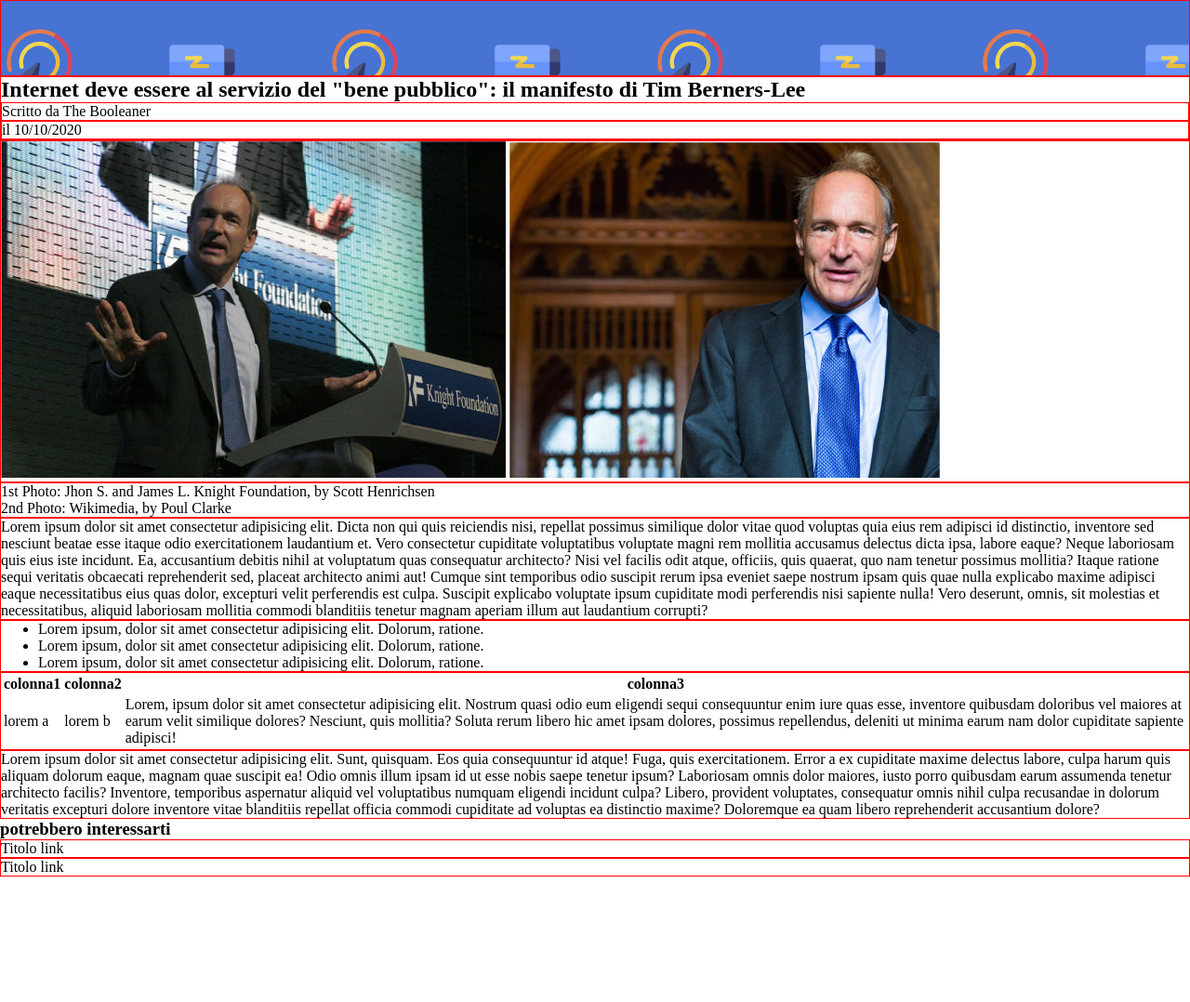
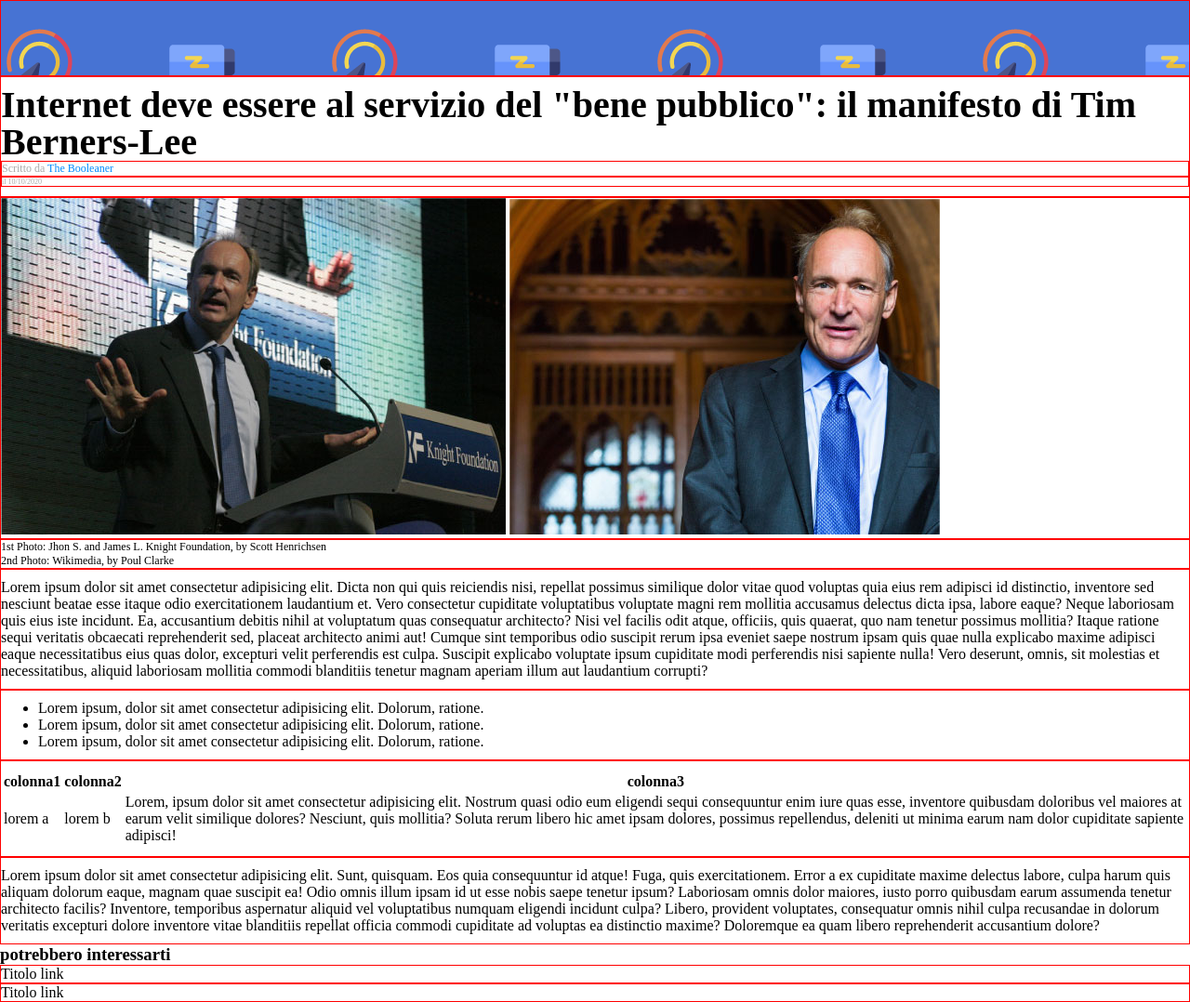
Before and after one commit to CarloDM/html-css-booleaner, a plain HTML site: page index.html in a window 1280 px wide. Shown: the whole page at 93% size. Before the commit the page ends 943 px from the top, so only its background shows below. Drawn offline with Linux system fonts and the light colour scheme.

Commit message:
[main] font size e padding

```diff
--- a/css/style.css
+++ b/css/style.css
@@ -15,3 +15,46 @@ div{
   background-image: url(../img/pattern.png);
 
 }
+
+
+/* main */
+
+/* articolo  */
+
+.titolo-articolo {
+  padding-top: 10px;
+  padding-bottom: 10px;
+}
+
+.titolo-articolo h1 {
+  font-size: 40px;
+  line-height: 100%;
+
+}
+
+.autore-articolo {
+  font-size: 12px;
+}
+
+.testo-grigio {
+  color: darkgray;
+}
+
+#blu {
+  color: rgb(0, 140, 255);
+}
+
+.data-articolo {
+  font-size: 8px;
+}
+
+.didascalia-immagini {
+  font-size: 12px;
+
+
+}
+
+.padding-paragrafi {
+  padding-top: 10px;
+  padding-bottom: 10px;
+}
--- a/index.html
+++ b/index.html
@@ -17,14 +17,14 @@
 
   <main>
 
-    <section>
+    <section class="articolo">
 
       <div class="titolo-articolo">
         <h1>Internet deve essere al servizio del "bene pubblico": il manifesto di Tim Berners-Lee</h1>
-        <div class="autore-articolo">
-          Scritto da <span>The Booleaner</span>
+        <div class="autore-articolo testo-grigio">
+          Scritto da <span id="blu">The Booleaner</span>
         </div>
-        <div class="data-articolo">
+        <div class="data-articolo testo-grigio">
           il 10/10/2020</div>
       </div>
 
@@ -33,16 +33,16 @@
         <img src="/img/tim-2.jpg" alt="">
       </div>
 
-      <div>
+      <div class="didascalia-immagini">
         1st Photo: Jhon S. and James L. Knight Foundation, by Scott Henrichsen <br>
         2nd Photo: Wikimedia, by Poul Clarke
       </div>
 
       <div>
-        <p class="">Lorem ipsum dolor sit amet consectetur adipisicing elit. Dicta non qui quis reiciendis nisi, repellat possimus similique dolor vitae quod voluptas quia eius rem adipisci id distinctio, inventore sed nesciunt beatae esse itaque odio exercitationem laudantium et. Vero consectetur cupiditate voluptatibus voluptate magni rem mollitia accusamus delectus dicta ipsa, labore eaque? Neque laboriosam quis eius iste incidunt. Ea, accusantium debitis nihil at voluptatum quas consequatur architecto? Nisi vel facilis odit atque, officiis, quis quaerat, quo nam tenetur possimus mollitia? Itaque ratione sequi veritatis obcaecati reprehenderit sed, placeat architecto animi aut! Cumque sint temporibus odio suscipit rerum ipsa eveniet saepe nostrum ipsam quis quae nulla explicabo maxime adipisci eaque necessitatibus eius quas dolor, excepturi velit perferendis est culpa. Suscipit explicabo voluptate ipsum cupiditate modi perferendis nisi sapiente nulla! Vero deserunt, omnis, sit molestias et necessitatibus, aliquid laboriosam mollitia commodi blanditiis tenetur magnam aperiam illum aut laudantium corrupti?</p>
+        <p class="padding-paragrafi">Lorem ipsum dolor sit amet consectetur adipisicing elit. Dicta non qui quis reiciendis nisi, repellat possimus similique dolor vitae quod voluptas quia eius rem adipisci id distinctio, inventore sed nesciunt beatae esse itaque odio exercitationem laudantium et. Vero consectetur cupiditate voluptatibus voluptate magni rem mollitia accusamus delectus dicta ipsa, labore eaque? Neque laboriosam quis eius iste incidunt. Ea, accusantium debitis nihil at voluptatum quas consequatur architecto? Nisi vel facilis odit atque, officiis, quis quaerat, quo nam tenetur possimus mollitia? Itaque ratione sequi veritatis obcaecati reprehenderit sed, placeat architecto animi aut! Cumque sint temporibus odio suscipit rerum ipsa eveniet saepe nostrum ipsam quis quae nulla explicabo maxime adipisci eaque necessitatibus eius quas dolor, excepturi velit perferendis est culpa. Suscipit explicabo voluptate ipsum cupiditate modi perferendis nisi sapiente nulla! Vero deserunt, omnis, sit molestias et necessitatibus, aliquid laboriosam mollitia commodi blanditiis tenetur magnam aperiam illum aut laudantium corrupti?</p>
     </div>
 
-      <div>
+      <div class="padding-paragrafi">
         <ul>
           <li>Lorem ipsum, dolor sit amet consectetur adipisicing elit. Dolorum, ratione.</li>
           <li>Lorem ipsum, dolor sit amet consectetur adipisicing elit. Dolorum, ratione.</li>
@@ -50,7 +50,7 @@
         </ul>
       </div>
 
-      <div>
+      <div class="padding-paragrafi">
         <table>
           <thead>
             <th>colonna1</th>
@@ -66,7 +66,7 @@
       </div>
 
       <div>
-        <p>
+        <p class="padding-paragrafi">
           Lorem ipsum dolor sit amet consectetur adipisicing elit. Sunt, quisquam. Eos quia consequuntur id atque! Fuga, quis exercitationem. Error a ex cupiditate maxime delectus labore, culpa harum quis aliquam dolorum eaque, magnam quae suscipit ea! Odio omnis illum ipsam id ut esse nobis saepe tenetur ipsum? Laboriosam omnis dolor maiores, iusto porro quibusdam earum assumenda tenetur architecto facilis? Inventore, temporibus aspernatur aliquid vel voluptatibus numquam eligendi incidunt culpa? Libero, provident voluptates, consequatur omnis nihil culpa recusandae in dolorum veritatis excepturi dolore inventore vitae blanditiis repellat officia commodi cupiditate ad voluptas ea distinctio maxime? Doloremque ea quam libero reprehenderit accusantium dolore?
         </p>
       </div>
```
